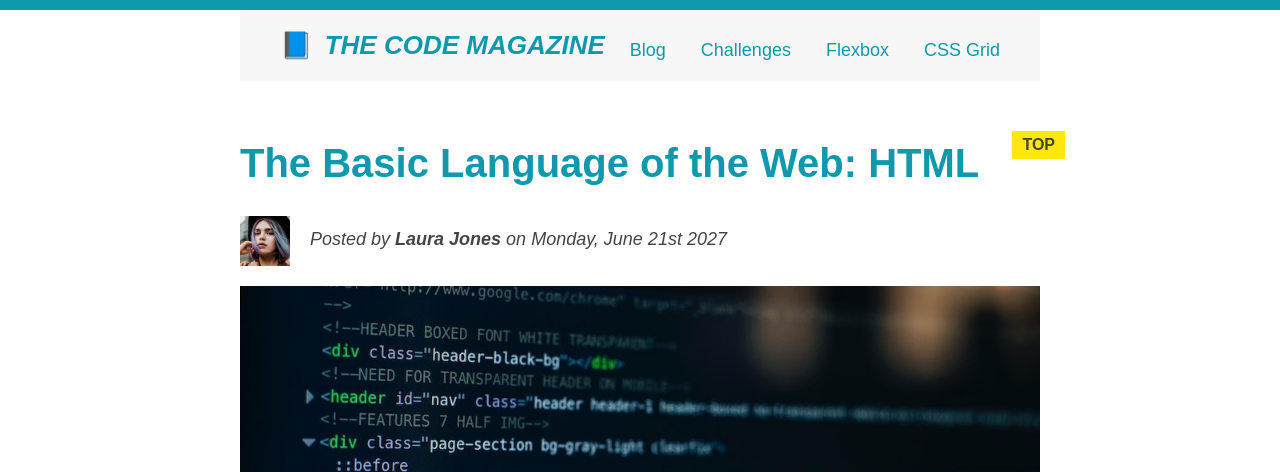
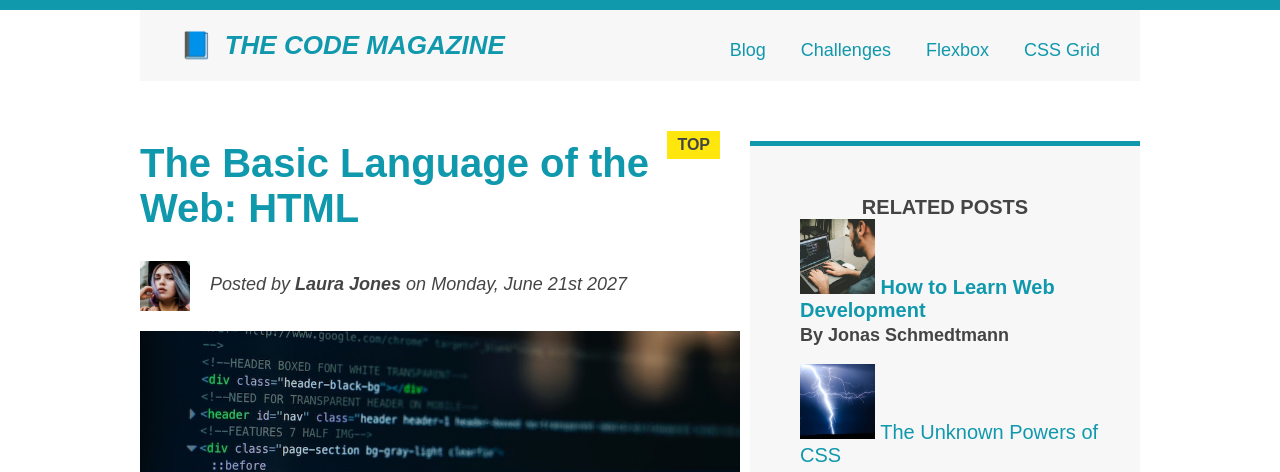
Before and after one commit to abdel-bakadiri/css-layout, a plain HTML site: page index.html in a window 1280 px wide. Shown: the top 472 px of the page. Drawn offline with Linux system fonts and the light colour scheme.

Commit message:
float article and aside

```diff
--- a/index.html
+++ b/index.html
@@ -30,7 +30,7 @@
         </nav>
       </header>
 
-      <article>
+      <article class="main">
         <header class="post-header">
           <h2>The Basic Language of the Web: HTML</h2>
 
@@ -120,7 +120,7 @@
         <p>Hopefully you learned something new here. See you next time!</p>
       </article>
 
-      <aside>
+      <aside class="related-post">
         <h4>Related posts</h4>
 
         <ul class="related">
--- a/style.css
+++ b/style.css
@@ -14,7 +14,7 @@ body {
 }
 
 .container {
-  width: 800px;
+  width: 1000px;
   /* margin-left: auto;
   margin-right: auto; */
   margin: 0 auto;
@@ -241,7 +241,7 @@ h2::before {
   padding: 5px 10px;
   position: absolute;
   top: -10px;
-  right: -25px;
+  right: 20px;
 }
 
 /* Resolving conflicts */
@@ -287,3 +287,16 @@ nav {
   clear: both;
   display: block;
 }
+.main {
+  width: 600px;
+  float: left;
+}
+.related-post {
+  margin-left: 10px;
+  float: left;
+  width: 390px;
+}
+footer {
+  clear: both;
+  text-align: center;
+}
```
